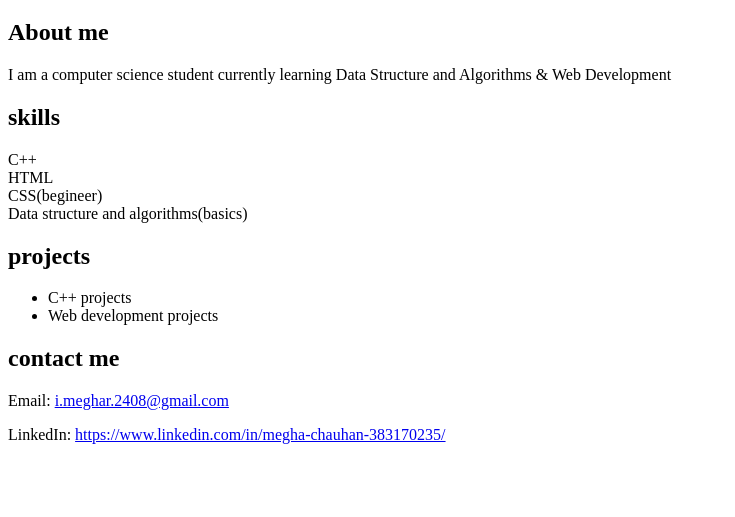
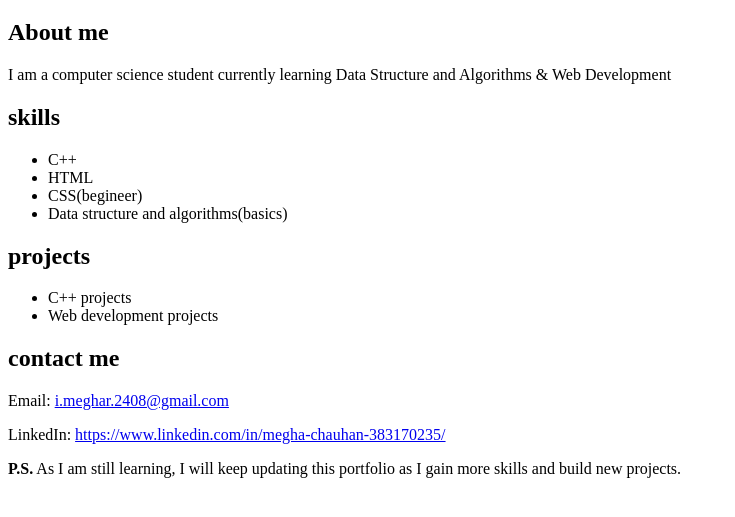
Before and after one commit to imeghar2408-max/imeghar2408-max.gitub.io, a plain HTML site: page index.html in a window 1280 px wide. Shown: the part 61-578 px from the top of the page, without its empty margins (0-735 px from the left). Drawn offline with Linux system fonts and the light colour scheme.

Commit message:
Revise index.html to improve structure and content
Added a new section to indicate ongoing updates to the portfolio.

```diff
--- a/index.html
+++ b/index.html
@@ -10,11 +10,12 @@
 <h2>About me </h2>
 <p> I am a computer science student currently learning Data Structure and Algorithms & Web Development</p>
 <h2> skills </h2>
-
-C++ <br>
-HTML <br>
-CSS(begineer)<br>
-Data structure and algorithms(basics)<br>
+<ul>
+   <li> C++ </li>
+   <li> HTML </li>
+   <li>CSS(begineer)</li>
+   <li> Data structure and algorithms(basics)</li>
+</ul>
 <h2> projects </h2>
 <ul>
     <li> C++ projects </li>
@@ -24,6 +25,10 @@ Data structure and algorithms(basics)<br>
 <p> Email: <a href="mailto:i.meghar.2408@gmail.com">i.meghar.2408@gmail.com</a>
 </p>
 <p> LinkedIn: <a href="https://www.linkedin.com/in/megha-chauhan-383170235/">https://www.linkedin.com/in/megha-chauhan-383170235/</a>
+
    </p>
+  <p><b>P.S.</b> As I am still learning, I will keep updating this portfolio as I gain more skills and build new projects.</p>
+
 </body>
+
  </html>
```
